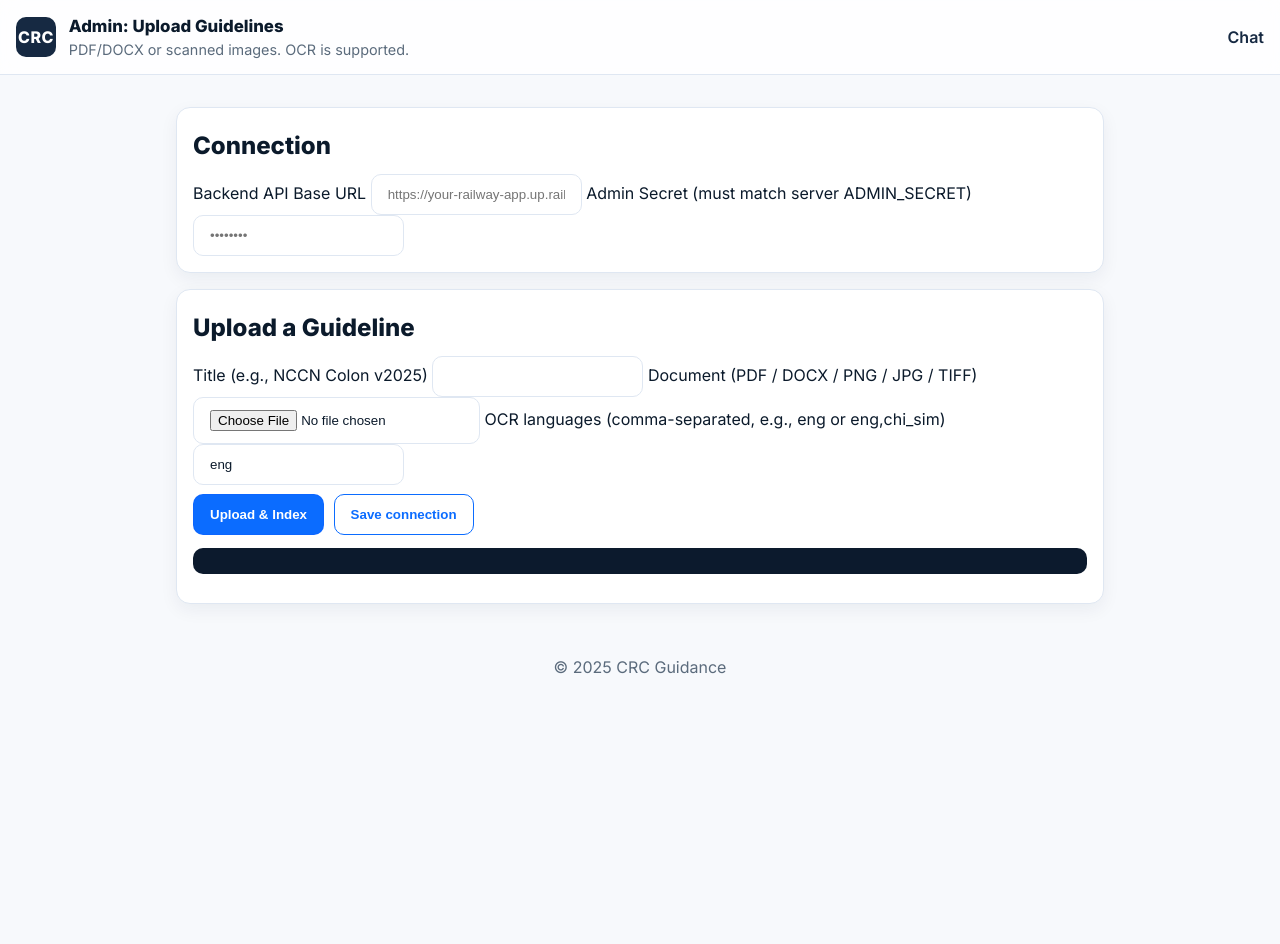
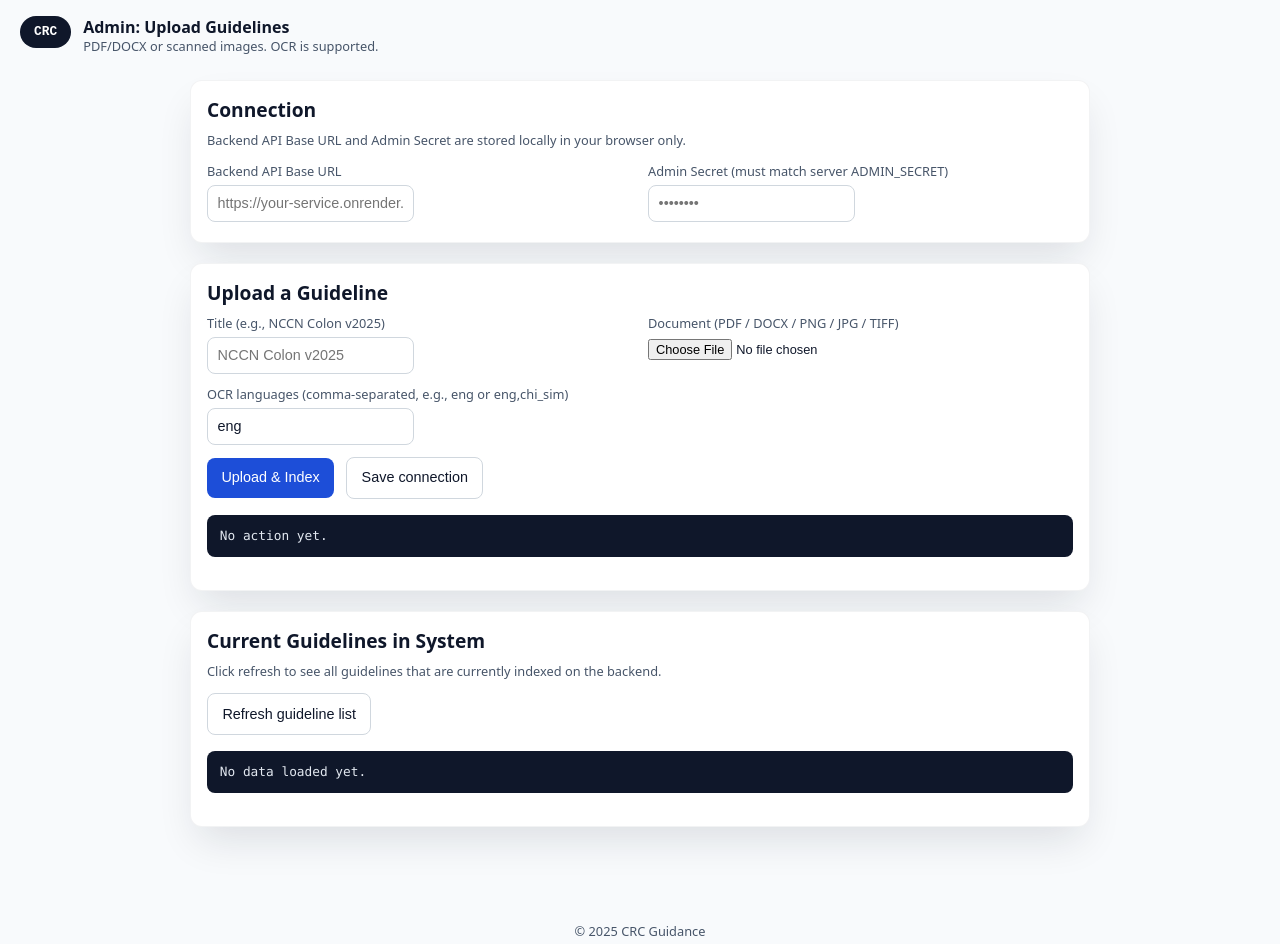
Before and after one commit to chesteryjng/crc-guidelines-site, a plain HTML site: page admin.html in a window 1280 px wide. Before the commit the page ends 800 px from the top, so only its background shows below. Drawn offline with Linux system fonts and the light colour scheme.

Commit message:
feat(admin): add guideline list viewer

```diff
--- a/admin.html
+++ b/admin.html
@@ -1,114 +1,375 @@
-<!doctype html>
+<!DOCTYPE html>
 <html lang="en">
 <head>
-  <meta charset="utf-8" />
-  <title>Admin • CRC Guidelines</title>
-  <meta name="viewport" content="width=device-width,initial-scale=1" />
-  <link rel="preconnect" href="https://fonts.googleapis.com">
-  <link rel="preconnect" href="https://fonts.gstatic.com" crossorigin>
-  <link href="https://fonts.googleapis.com/css2?family=Inter:wght@300;400;600;800&display=swap" rel="stylesheet">
-  <link rel="stylesheet" href="styles.css" />
-  <link rel="icon" href="assets/favicon.png">
+  <meta charset="UTF-8" />
+  <meta name="viewport" content="width=device-width, initial-scale=1.0" />
+  <title>Admin: Upload Guidelines</title>
+  <style>
+    :root {
+      --bg: #f8fafc;
+      --card-bg: #ffffff;
+      --border: #d0d7de;
+      --text-main: #0f172a;
+      --text-dim: #475569;
+      --accent: #1d4ed8;
+      --accent-text: #ffffff;
+      --radius-lg: 0.75rem;
+      --radius-sm: 0.5rem;
+      --shadow-card: 0 20px 40px -8px rgba(15, 23, 42, 0.12);
+      --code-bg: #0f172a;
+      --code-fg: #e2e8f0;
+    }
+
+    body {
+      background-color: var(--bg);
+      font-family: system-ui, -apple-system, BlinkMacSystemFont, "Inter", Roboto, "Segoe UI", sans-serif;
+      color: var(--text-main);
+      line-height: 1.4;
+      margin: 0;
+      padding: 0;
+    }
+
+    header {
+      padding: 1rem 1.25rem 0.5rem;
+      font-weight: 600;
+      display: flex;
+      align-items: flex-start;
+      gap: 0.75rem;
+      flex-wrap: wrap;
+    }
+
+    .logo-circle {
+      background-color: var(--text-main);
+      color: var(--card-bg);
+      font-size: 0.8rem;
+      font-weight: 600;
+      line-height: 1;
+      border-radius: 999px;
+      padding: 0.6rem 0.6rem;
+      font-family: ui-monospace, monospace;
+      min-width: 2rem;
+      text-align: center;
+    }
+
+    .header-text {
+      display: flex;
+      flex-direction: column;
+    }
+    .header-title {
+      font-size: 1rem;
+    }
+    .header-sub {
+      font-size: 0.8rem;
+      font-weight: 400;
+      color: var(--text-dim);
+    }
+
+    main {
+      display: flex;
+      flex-direction: column;
+      gap: 1.25rem;
+      max-width: 900px;
+      margin: 0 auto;
+      padding: 1rem 1rem 4rem;
+    }
+
+    .card {
+      background-color: var(--card-bg);
+      border-radius: var(--radius-lg);
+      box-shadow: var(--shadow-card);
+      border: 1px solid rgba(15, 23, 42, 0.05);
+      padding: 1rem 1rem 1.25rem;
+    }
+
+    .card h2 {
+      margin-top: 0;
+      margin-bottom: 0.5rem;
+      font-size: 1.2rem;
+      font-weight: 600;
+      color: var(--text-main);
+    }
+
+    .muted {
+      color: var(--text-dim);
+      font-size: 0.85rem;
+      line-height: 1.4;
+      margin-top: 0;
+    }
+
+    .small {
+      font-size: 0.8rem;
+    }
+
+    .input-grid {
+      display: grid;
+      grid-template-columns: 1fr 1fr;
+      gap: 0.75rem 1rem;
+    }
+
+    .input-row {
+      display: flex;
+      flex-wrap: wrap;
+      align-items: center;
+      gap: 0.75rem;
+      margin-top: 0.75rem;
+    }
+
+    label {
+      font-size: 0.8rem;
+      color: var(--text-dim);
+      margin-bottom: 0.25rem;
+      display: block;
+      font-weight: 500;
+    }
+
+    input[type="text"],
+    input[type="password"] {
+      font-size: 0.9rem;
+      padding: 0.6rem 0.6rem;
+      border-radius: var(--radius-sm);
+      border: 1px solid var(--border);
+      min-width: 10rem;
+      outline: none;
+      background-color: #fff;
+      color: var(--text-main);
+    }
+
+    input[type="file"] {
+      font-size: 0.8rem;
+    }
+
+    button {
+      appearance: none;
+      border: 0;
+      font-size: 0.9rem;
+      line-height: 1.2rem;
+      padding: 0.65rem 0.9rem;
+      border-radius: var(--radius-sm);
+      cursor: pointer;
+      font-weight: 500;
+    }
+
+    button.primary {
+      background-color: var(--accent);
+      color: var(--accent-text);
+    }
+
+    button.secondary {
+      background-color: #fff;
+      border: 1px solid var(--border);
+      color: var(--text-main);
+    }
+
+    .log {
+      background-color: var(--code-bg);
+      color: var(--code-fg);
+      font-family: ui-monospace, SFMono-Regular, Consolas, "Liberation Mono", Menlo, monospace;
+      font-size: 0.8rem;
+      line-height: 1.4;
+      border-radius: var(--radius-sm);
+      padding: 0.75rem 0.8rem;
+      margin-top: 1rem;
+      max-height: 200px;
+      overflow-x: auto;
+      overflow-y: auto;
+      white-space: pre-wrap;
+      word-break: break-word;
+    }
+
+    footer {
+      text-align: center;
+      font-size: 0.8rem;
+      color: var(--text-dim);
+      margin-top: 2rem;
+      margin-bottom: 3rem;
+    }
+
+    @media (max-width: 640px) {
+      .input-grid {
+        grid-template-columns: 1fr;
+      }
+    }
+  </style>
 </head>
 <body>
-<header class="bar">
-  <div class="brand">
-    <div class="logo">CRC</div>
-    <div class="title">
-      <h1>Admin: Upload Guidelines</h1>
-      <p class="muted">PDF/DOCX or scanned images. OCR is supported.</p>
-    </div>
+<header>
+  <div class="logo-circle">CRC</div>
+  <div class="header-text">
+    <div class="header-title">Admin: Upload Guidelines</div>
+    <div class="header-sub">PDF/DOCX or scanned images. OCR is supported.</div>
   </div>
-  <nav>
-    <a href="index.html" class="link">Chat</a>
-  </nav>
 </header>
 
 <main class="container">
 
+  <!-- CONNECTION CARD -->
   <section class="card">
     <h2>Connection</h2>
-    <label>Backend API Base URL
-      <input id="apiBase" type="url" placeholder="https://your-railway-app.up.railway.app" />
-    </label>
-    <label>Admin Secret (must match server ADMIN_SECRET)
-      <input id="secret" type="password" placeholder="••••••••" />
-    </label>
+    <p class="muted small">Backend API Base URL and Admin Secret are stored locally in your browser only.</p>
+
+    <div class="input-grid">
+      <div>
+        <label>Backend API Base URL</label>
+        <input id="apiBase" type="text" placeholder="https://your-service.onrender.com" />
+      </div>
+
+      <div>
+        <label>Admin Secret (must match server ADMIN_SECRET)</label>
+        <input id="adminSecret" type="password" placeholder="••••••••" />
+      </div>
+    </div>
   </section>
 
+  <!-- UPLOAD CARD -->
   <section class="card">
     <h2>Upload a Guideline</h2>
-    <label>Title (e.g., NCCN Colon v2025)
-      <input id="title" type="text" required />
-    </label>
-    <label>Document (PDF / DOCX / PNG / JPG / TIFF)
-      <input id="file" type="file" accept=".pdf,.docx,.png,.jpg,.jpeg,.tif,.tiff" required />
-    </label>
-    <label>OCR languages (comma-separated, e.g., eng or eng,chi_sim)
-      <input id="langs" type="text" value="eng" />
-    </label>
+
+    <div class="input-grid">
+      <div>
+        <label>Title (e.g., NCCN Colon v2025)</label>
+        <input id="titleInput" type="text" placeholder="NCCN Colon v2025" />
+      </div>
+
+      <div>
+        <label>Document (PDF / DOCX / PNG / JPG / TIFF)</label>
+        <input id="fileInput" type="file" />
+      </div>
+
+      <div>
+        <label>OCR languages (comma-separated, e.g., eng or eng,chi_sim)</label>
+        <input id="langInput" type="text" value="eng" />
+      </div>
+    </div>
 
     <div class="input-row">
-      <button id="uploadBtn">Upload & Index</button>
-      <button id="saveConn" type="button" class="ghost">Save connection</button>
+      <button id="uploadBtn" class="primary">Upload &amp; Index</button>
+      <button id="saveConnBtn" class="secondary">Save connection</button>
     </div>
-    <pre id="log" class="log"></pre>
+
+    <pre id="log" class="log">No action yet.</pre>
   </section>
+
+  <!-- LIST GUIDELINES CARD -->
+  <section class="card">
+    <h2>Current Guidelines in System</h2>
+    <p class="muted small">Click refresh to see all guidelines that are currently indexed on the backend.</p>
+
+    <div class="input-row">
+      <button id="refreshBtn" class="secondary">Refresh guideline list</button>
+    </div>
+
+    <pre id="listLog" class="log">No data loaded yet.</pre>
+  </section>
+
 </main>
 
-<footer class="foot">© <span id="y"></span> CRC Guidance</footer>
-<script>document.getElementById('y').textContent = new Date().getFullYear();</script>
+<footer>
+  © 2025 CRC Guidance
+</footer>
+
 <script>
+  // grab DOM refs
   const apiBaseEl = document.getElementById('apiBase');
-  const secretEl  = document.getElementById('secret');
-  const titleEl   = document.getElementById('title');
-  const fileEl    = document.getElementById('file');
-  const langsEl   = document.getElementById('langs');
-  const logEl     = document.getElementById('log');
+  const secretEl = document.getElementById('adminSecret');
+  const titleEl = document.getElementById('titleInput');
+  const fileEl = document.getElementById('fileInput');
+  const langEl = document.getElementById('langInput');
+  const logEl = document.getElementById('log');
+  const saveConnBtn = document.getElementById('saveConnBtn');
+  const uploadBtn = document.getElementById('uploadBtn');
 
-  // Load saved values
-  apiBaseEl.value = localStorage.getItem('API_BASE') || '';
-  secretEl.value  = localStorage.getItem('ADMIN_SECRET') || '';
+  const refreshBtn = document.getElementById('refreshBtn');
+  const listLog = document.getElementById('listLog');
 
-  document.getElementById('saveConn').onclick = () => {
-    const apiBase = apiBaseEl.value.trim();
-    const secret  = secretEl.value.trim();
-    if (!apiBase || !secret) {
-      logEl.textContent = 'Please enter API Base and Secret.';
-      return;
-    }
-    localStorage.setItem('API_BASE', apiBase);
-    localStorage.setItem('ADMIN_SECRET', secret);
+  // load any saved connection info from browser localStorage
+  function loadConnection() {
+    const savedBase = localStorage.getItem('API_BASE') || '';
+    const savedSecret = localStorage.getItem('ADMIN_SECRET') || '';
+    if (savedBase) apiBaseEl.value = savedBase;
+    if (savedSecret) secretEl.value = savedSecret;
+  }
+  loadConnection();
+
+  // save connection info
+  saveConnBtn.onclick = () => {
+    const baseVal = apiBaseEl.value.trim();
+    const secVal = secretEl.value.trim();
+    localStorage.setItem('API_BASE', baseVal);
+    localStorage.setItem('ADMIN_SECRET', secVal);
     logEl.textContent = 'Saved connection settings.';
   };
 
-  document.getElementById('uploadBtn').onclick = async () => {
-    const apiBase = (apiBaseEl.value || localStorage.getItem('API_BASE') || '').trim();
-    const secret  = (secretEl.value  || localStorage.getItem('ADMIN_SECRET') || '').trim();
-    const title   = titleEl.value.trim();
-    const file    = fileEl.files[0];
-    const langs   = langsEl.value.trim();
+  // helper: log helper
+  function setLog(obj) {
+    if (typeof obj === 'string') {
+      logEl.textContent = obj;
+    } else {
+      logEl.textContent = JSON.stringify(obj, null, 2);
+    }
+  }
 
-    if (!apiBase || !secret || !title || !file) {
-      logEl.textContent = 'Please fill all fields.';
+  // upload button handler
+  uploadBtn.onclick = async () => {
+    const apiBase = (apiBaseEl.value || '').trim();
+    const adminSecret = (secretEl.value || '').trim();
+    const title = (titleEl.value || '').trim();
+    const langs = (langEl.value || '').trim();
+    const file = fileEl.files[0];
+
+    if (!apiBase || !adminSecret || !title || !file) {
+      setLog({ error: 'Missing required fields (url, secret, title, file)' });
       return;
     }
 
-    const fd = new FormData();
-    fd.append('secret', secret);
-    fd.append('title', title);
-    fd.append('langs', langs);
-    fd.append('file', file);
+    const formData = new FormData();
+    formData.append('secret', adminSecret);
+    formData.append('title', title);
+    formData.append('langs', langs || 'eng');
+    formData.append('file', file);
 
-    logEl.textContent = 'Uploading & indexing...';
+    setLog('Uploading...');
+
     try {
-      const res = await fetch(apiBase + '/api/upload', { method: 'POST', body: fd });
-      const data = await res.json().catch(()=>({}));
-      logEl.textContent = res.ok
-        ? JSON.stringify(data, null, 2)
-        : ('Error:\n' + JSON.stringify(data, null, 2));
-    } catch (e) {
-      logEl.textContent = 'Network error. Check your API base.';
+      const resp = await fetch(apiBase + '/api/upload', {
+        method: 'POST',
+        body: formData
+      });
+
+      const data = await resp.json().catch(() => ({}));
+
+      if (!resp.ok) {
+        setLog({ error: 'Upload failed', status: resp.status, data });
+        return;
+      }
+
+      setLog(data);
+    } catch (err) {
+      setLog({ error: 'Network error', detail: String(err) });
+    }
+  };
+
+  // refresh guideline list
+  refreshBtn.onclick = async () => {
+    const apiBase = (apiBaseEl.value || localStorage.getItem('API_BASE') || '').trim();
+    if (!apiBase) {
+      listLog.textContent = 'Please set and save connection first.';
+      return;
+    }
+
+    listLog.textContent = 'Loading...';
+
+    try {
+      const res = await fetch(apiBase + '/api/sources');
+      const data = await res.json().catch(() => ({}));
+
+      if (!res.ok) {
+        listLog.textContent = 'Error:\n' + JSON.stringify(data, null, 2);
+        return;
+      }
+
+      listLog.textContent = JSON.stringify(data, null, 2);
+    } catch (err) {
+      listLog.textContent = 'Network error trying to reach /api/sources';
     }
   };
 </script>
```
